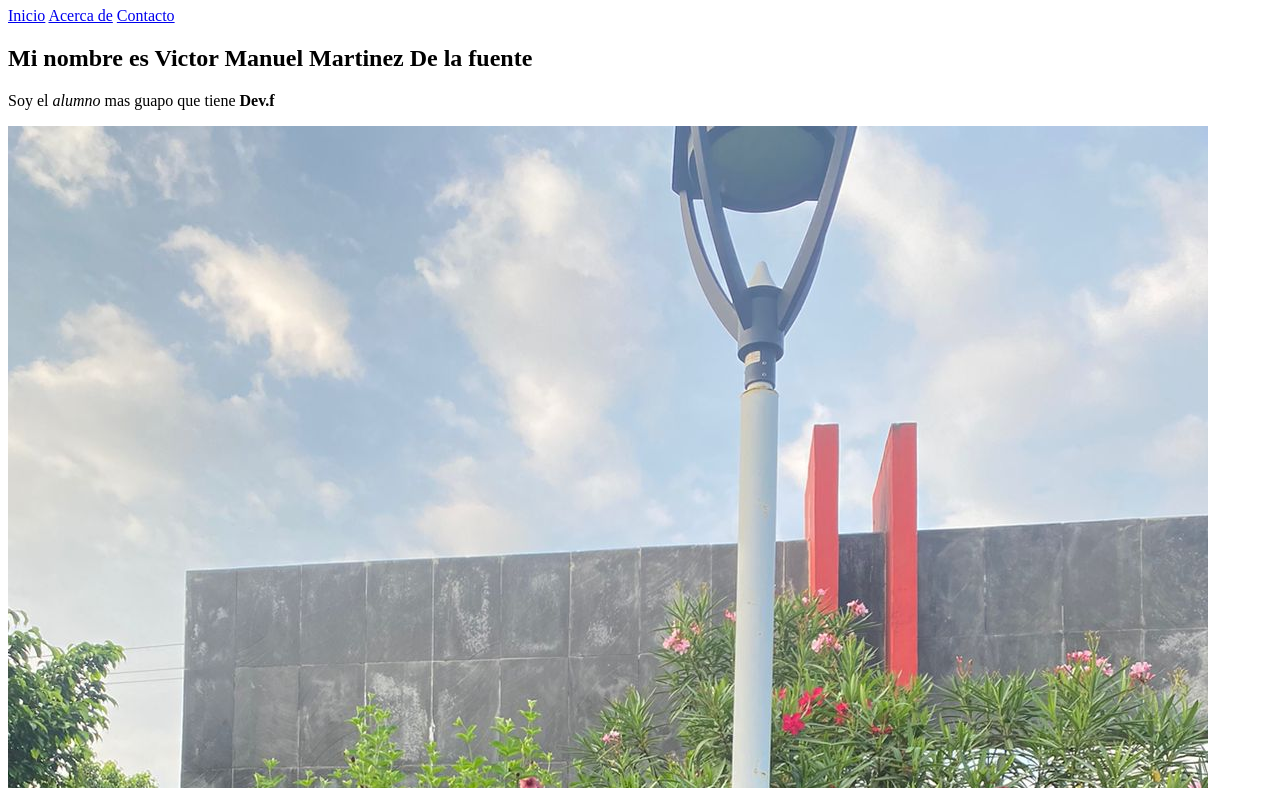
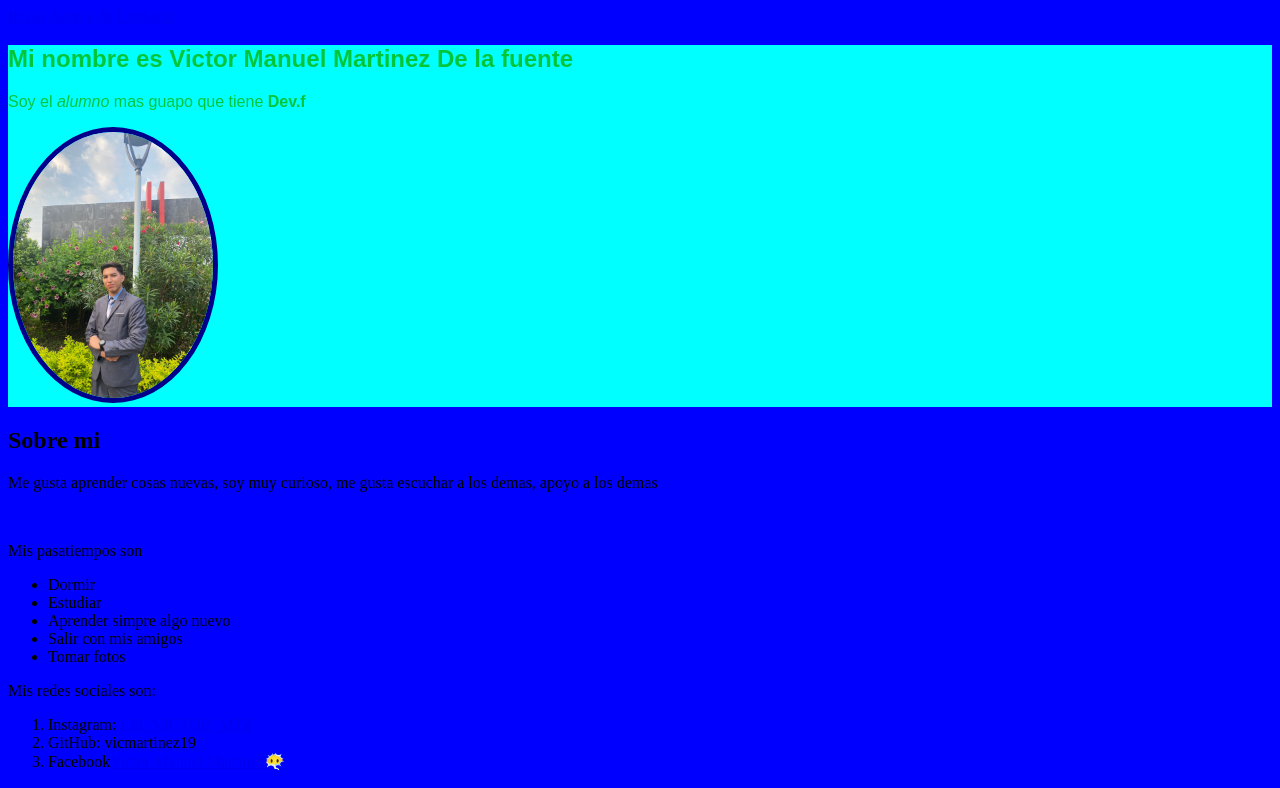
Before and after one commit to vicmartinez19/mi-primer-html-rachero, a plain HTML site: page index.html in a window 1280 px wide. Shown: the part 73-861 px from the top of the page. Drawn offline with Linux system fonts and the light colour scheme.

Commit message:
Feat: Se agrega hoja de estilos

```diff
--- a/index.html
+++ b/index.html
@@ -3,6 +3,7 @@
 <head>
     <meta charset="UTF-8">
     <meta name="viewport" content="width=device-width, initial-scale=1.0">
+    <link rel="stylesheet" href="./src/css/style.css">
     <title>Mi primer html fachero</title>
 </head>
 <body>
@@ -14,7 +15,7 @@
             <a href="#contactame">Contacto</a>
         </nav>
     </header>
-    <main id="Inicio">
+    <main id="Inicio" class="start">
         <section>
             <h2>Mi nombre es Victor Manuel Martinez De la fuente</h2>
             <p>Soy el <em>alumno</em> mas guapo que tiene <strong>Dev.f</strong></p>
--- /dev/null
+++ b/src/css/style.css
@@ -0,0 +1,14 @@
+body {
+    background-color: blue;
+}
+.start{
+    font-family: 'Arial', 'sans-serif';
+    background-color: aqua;
+    color: rgb(2, 198, 57);
+}
+
+img{
+    border: 5px solid darkblue;
+    width: 200px;
+    border-radius: 50%;
+}
```
